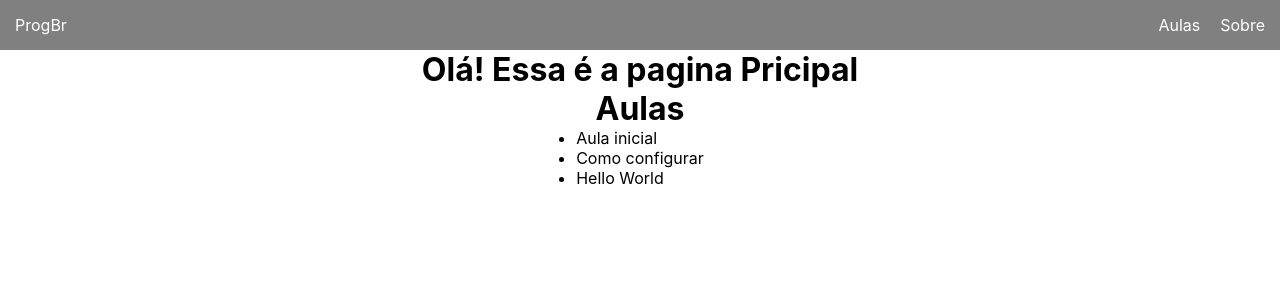
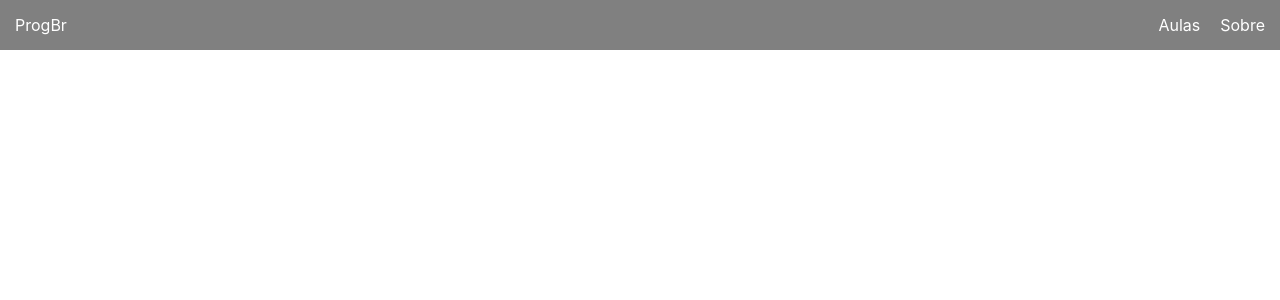
Before and after one commit to lucasmetron/mod38ReactRouter, a React (Create React App) app: page /aulas/1 in a window 1280 px wide. Shown: the top 300 px of the page. Built offline with nearby package versions, Linux system fonts and the light colour scheme.

Commit message:
implementado o switch

```diff
--- a/src/App.js
+++ b/src/App.js
@@ -4,28 +4,38 @@ import Home from './components/Home';
 import Aula from './components/Aulas';
 import Sobre from './components/Sobre';
 
-import { BrowserRouter as Router, Route } from 'react-router-dom';
+import { BrowserRouter as Router, Route, Switch } from 'react-router-dom';
 //BrowserRouter é responsavel por gerenciar as rotas (as é para apelidar o BrouserRouter)
 //Route é onde iremos setar a rota
+//Switch vai acessar a primeira rota que der match e nao vai tentar outras
 
 function App() {
   return (
 
     <Router>
       <div className="app" >
+        <Nav></Nav>
 
-        <Nav></Nav>
-        <Route path='/'> {/* Setando a rota onde deve ser exibido o componente */}
+        <Switch> {/*Componente para fazer o switch das rotas*/}
+
+          <Route exact path='/'> {/* passado o exact para acessar a rota exata*/}
             <Home></Home>
           </Route>
-        <Route path='/aulas'> {/* Setando a rota onde deve ser exibido o componente */}
+          <Route exact path='/aulas'> {/* passado o exact para acessar a rota exata*/}
             <Aula></Aula>
           </Route>
-        <Route path='/sobre'> {/* Setando a rota onde deve ser exibido o componente */}
+          <Route exact path='/sobre'> {/* passado o exact para acessar a rota exata*/}
             <Sobre></Sobre>
           </Route>
+          <Route exact path='/aulas/a'>
+            <div>
+              Coutedo
+            </div>
+          </Route>
 
+        </Switch>
       </div>
+
     </Router>
 
   );
```
Lines whose indentation alone changed are shown as unchanged.
